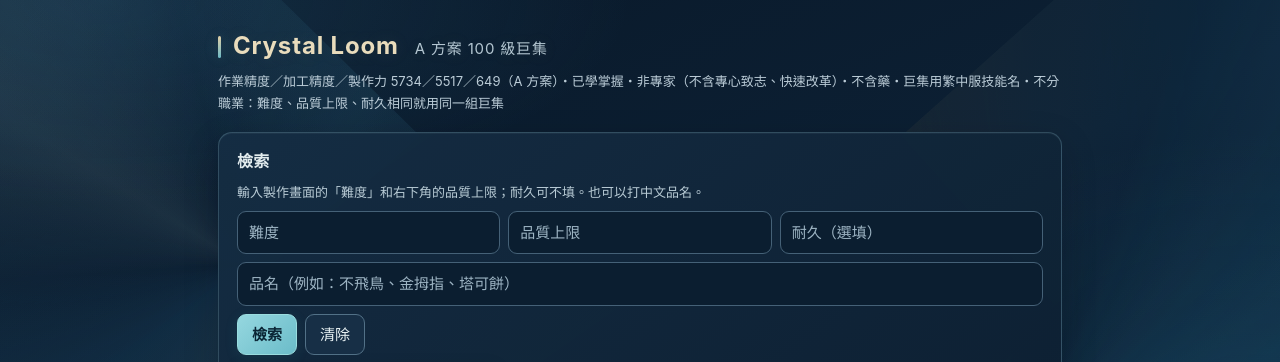
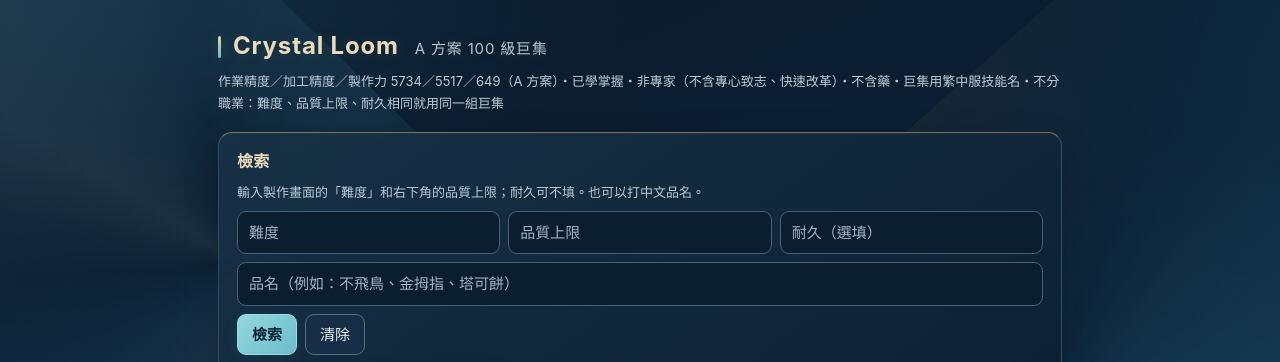
Before and after one commit to Lacrystalline/Crystaloom, a plain HTML site: page index.html in a window 1280 px wide. Shown: the top 362 px of the page. Drawn offline with Linux system fonts and the light colour scheme.

Commit message:
fix: target search panel directly after subtitle

```diff
--- a/theme.css
+++ b/theme.css
@@ -79,12 +79,12 @@ h1::before {
   margin:12px 0;
   box-shadow:0 12px 35px rgba(0,7,18,.20),inset 0 1px 0 rgba(225,237,235,.045);
 }
-main > .card:first-of-type {
+main > .sub + .card {
   border-top-color:rgba(221,188,126,.50);
   background:linear-gradient(145deg,rgba(23,49,70,.98),rgba(13,32,50,.98));
 }
 .card h3 {font-size:16px;color:#e1ebed;letter-spacing:.015em;margin-bottom:8px;}
-main > .card:first-of-type h3 {color:#eadcba;}
+main > .sub + .card h3 {color:#eadcba;}
 .meta {color:#b8cbd5;line-height:1.65;}
 .note {color:#bbccd5;line-height:1.65;}
 .tag,.eq {
```
